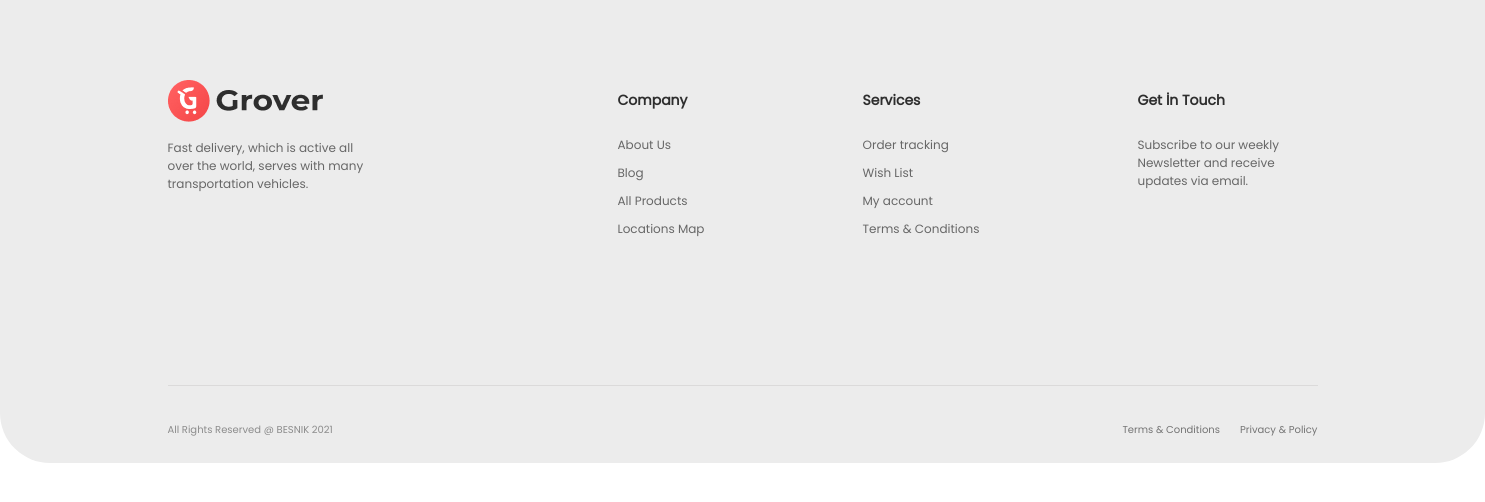
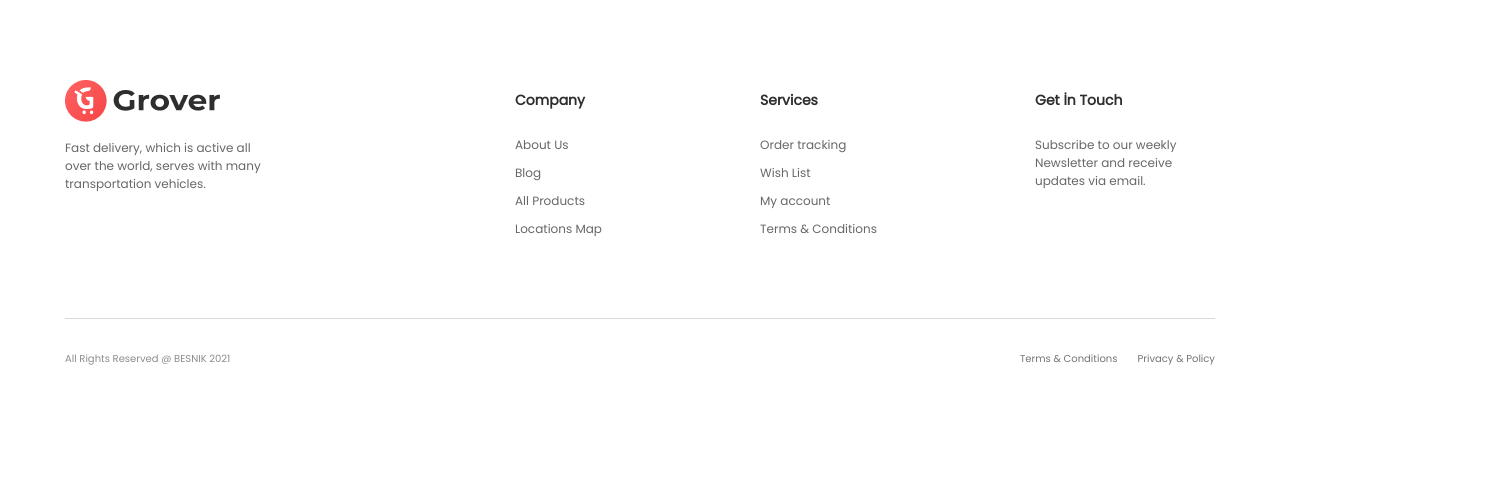
Before and after one commit to archis-academy/july-frontend-grover-1, a plain HTML site: page index.html in a window 1280 px wide. Shown: the whole page, 1485 px wide, since content can reach past the window. Drawn offline with Linux system fonts and the light colour scheme.

Commit message:
Footer width-hight degerleri kaldırıldı ve diger degisiklikler yapıldı

```diff
--- a/index.html
+++ b/index.html
@@ -27,26 +27,25 @@
         <div class="footer-menu">
           <div class="footer-menu-parts">
             <h4>Company</h4>
-            <ul class="footer-ul">
-              <li>About Us</li>
-              <li>Blog</li>
-              <li>All Products</li>
-              <li>Locations Map</li>
+            <ul class="footer-listes">
+              <li class="footer-listes-list"><a class="footer-listes-listlink" href="">About Us</a></li>
+              <li class="footer-listes-list"><a class="footer-listes-listlink" href="">Blog</a></li>
+              <li class="footer-listes-list"><a class="footer-listes-listlink" href="">All Products</a></li>
+              <li class="footer-listes-list"><a class="footer-listes-listlink" href="">Locations Map</a></li>
             </ul>
           </div>
           <div class="footer-menu-parts">
             <h4>Services</h4>
-            <ul class="footer-ul">
-              <li>Order tracking</li>
-              <li>Wish List</li>
-              <li>My account</li>
-              <li>Terms & Conditions</li>
+            <ul class="footer-listes">
+              <li class="footer-listes-list"><a class="footer-listes-listlink" href="">Order tracking</a></li>
+              <li class="footer-listes-list"><a class="footer-listes-listlink" href="">Wish List</a></li>
+              <li class="footer-listes-list"><a class="footer-listes-listlink" href="">My account</a></li>
+              <li class="footer-listes-list"><a class="footer-listes-listlink" href="">Terms & Conditions</a></li>
             </ul>
           </div>
           <div class="footer-menu-parts">
             <h4>Get İn Touch</h4>
             <p>Subscribe to our weekly Newsletter and receive updates via email.</p>
-            </ul>
           </div>
         </div>
       </div>
--- a/styles/style.css
+++ b/styles/style.css
@@ -4,27 +4,27 @@
   box-sizing: border-box;
 }
 
+/*--------------------------------------------------------------
+# Footer Section
+--------------------------------------------------------------*/
 .footer{
-  width: 1485px;
-  height: 463px;
+  padding: 0 20px;
   display: flex;
   justify-content: center;
-  padding-top: 80px;
   border-radius: 0 0 50px 50px;
-  background-color: #ECECEC;
 }
 
 .footer-contanier{
-  width: 1150px;
-  height: 360px;
+  flex: 1;
+  max-width: 1150px;
   display: flex;
   flex-direction: column;
 }
 
-/* BIRINCI KISIM */
-
 .footer-top{
-  height: 220px;
+  padding: 80px 0;
+  flex-wrap: wrap;
+  gap: 30px;
   display: flex;
   justify-content: space-between;
   font-family: "poppins", sans-serif;
@@ -36,24 +36,32 @@
 }
 
 .footer-top-left p{
+  flex: 1;
+  max-width: 200px;
   font-size: 12px;
   margin-top: 10px;
-  width: 200px;
   color: #676767;
 }
 
 .footer-menu{
-  width: 700px;
+  flex: 1;
+  gap: 20px;
+  max-width: 700px;
   display: flex;
   justify-content: space-between;
 }
 
-.footer-ul li{
+.footer-listes-list{
   list-style-type: none;
   padding: 0;
   margin-top: 10px;
   font-size: 12px;
   color: #676767;
+}
+
+.footer-listes-listlink{
+  text-decoration: none;
+  color: inherit;
 }
 
 .footer-menu-parts{
@@ -76,12 +84,10 @@
 }
 
 
-/* IKINCI KISIM */
-
 .footer-info{
+  padding: 30px 0;
   display: flex;
   justify-content: space-between;
-  height: 55px;
   margin-top: auto;
   font-family: "poppins", sans-serif;
   font-size: 10px;
@@ -100,3 +106,9 @@
   margin-top: auto;
   gap: 20px;
 }
+
+@media (max-width: 700px){
+  .footer-top {
+    flex-direction: column;
+  }
+}
```
